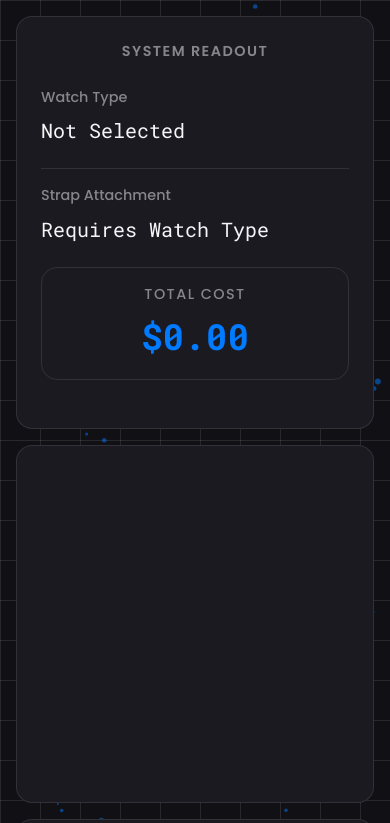
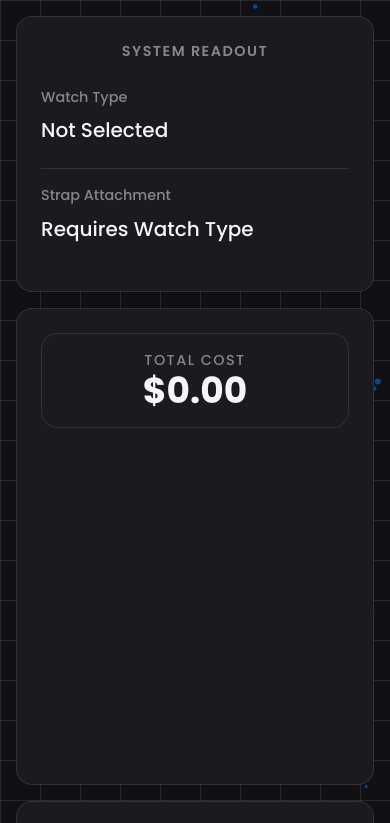
Before and after one commit to mustakim-1/customized-watch, a plain HTML site: page index.html in a window 390 px wide. Shown: the top 823 px of the page. Drawn offline with nearby package versions, Linux system fonts and the light colour scheme.

Commit message:
theme changed

```diff
--- a/index.html
+++ b/index.html
@@ -3,7 +3,7 @@
 <head>
     <meta charset="UTF-8">
     <meta name="viewport" content="width=device-width, initial-scale=1.0">
-    <title>Aura Straps | M-Series Configurator</title>
+    <title>Aura Straps | M-Series Configurator (Fixed)</title>
     <link rel="preconnect" href="https://fonts.googleapis.com">
     <link rel="preconnect" href="https://fonts.gstatic.com" crossorigin>
     <link href="https://fonts.googleapis.com/css2?family=Poppins:wght@300;400;500;600;700&family=Roboto+Mono:wght@400;700&display=swap" rel="stylesheet">
@@ -62,8 +62,8 @@
         .display-panel {
             background-color: transparent;
             border: none;
-            padding: 0; /* Remove padding from this panel */
-            justify-content: center;
+            padding: 0;
+            /* BUG FIX: Removed justify-content: center; which caused the collapse */
         }
         #projection-field { width: 100%; flex-grow: 1; display: flex; align-items: center; justify-content: center; perspective: 1500px; position: relative; cursor: none; }
         #mouse-reticle { position: absolute; width: 40px; height: 40px; border: 1px solid var(--accent-blue); border-radius: 50%; transform: translate(-50%, -50%); pointer-events: none; transition: opacity 0.2s ease; opacity: 0; }
@@ -79,10 +79,10 @@
         .summary-item { padding-bottom: 1.5rem; border-bottom: 1px solid var(--border-color); }
         .summary-item:last-child { border-bottom: none; }
         .summary-item h3 { font-size: 0.9rem; font-weight: 500; color: var(--text-secondary); margin-bottom: 0.5rem; }
-        .summary-item p { font-size: 1.5rem; font-family: var(--text-monospace); color: var(--text-primary); }
-        #total-price-container { margin-bottom: 2rem; padding: 1rem; border-radius: 1rem; text-align: center; border: 1px solid var(--border-color); }
-        #total-price-container h2 { font-size: 0.9rem; font-weight: 500; color: var(--text-secondary); letter-spacing: 0.1em; text-transform: uppercase; }
-        #summary-total { font-size: 2.5rem; font-weight: 700; font-family: var(--text-monospace); margin-top: 0.25rem; color: var(--accent-blue); transition: font-size 0.3s ease; }
+        .summary-item p { font-size: 1.5rem; color: var(--text-primary); }
+        #total-price-container, .total-price-container-mobile { padding: 1rem; border-radius: 1rem; text-align: center; border: 1px solid var(--border-color); }
+        #total-price-container h2, .total-price-container-mobile h2 { font-size: 0.9rem; font-weight: 500; color: var(--text-secondary); letter-spacing: 0.1em; text-transform: uppercase; }
+        #summary-total, .summary-total-mobile { font-size: 2.5rem; font-weight: 700; font-family: var(--text-monospace); margin-top: 0.25rem; color: var(--accent-blue); transition: font-size 0.3s ease; }
         .control-group h3 { font-size: 0.9rem; font-weight: 500; color: var(--text-secondary); margin-bottom: 1rem; }
         .custom-button { transition: all 0.2s ease; border: 1px solid var(--border-color); background-color: transparent; padding: 1rem; cursor: pointer; text-align: center; font-weight: 500; border-radius: 0.75rem; color: var(--text-primary); }
         .custom-button:hover { border-color: var(--accent-blue); color: var(--accent-blue); }
@@ -100,32 +100,27 @@
         #notification-title { color: var(--text-primary); font-weight: 600; }
         #notification-message { color: var(--text-secondary); }
 
-        /* --- NEW: RESPONSIVE DESIGN FIXES --- */
+        .total-price-container-mobile { display: none; }
+
         @media (max-width: 1024px) {
-            body { overflow-y: auto; } /* Enable scrolling on smaller devices */
-            .configurator-container {
-                grid-template-columns: 1fr; /* Single column layout */
-                grid-template-rows: auto auto auto; /* Define rows for stacking */
-                height: auto;
-                min-height: 100vh;
+            body { overflow-y: auto; }
+            .configurator-container { grid-template-columns: 1fr; grid-template-rows: auto auto auto; height: auto; min-height: 100vh; padding: 1.5rem; gap: 1.5rem; }
+            .panel { height: auto; max-height: none; }
+            .summary-panel { order: 1; }
+            .display-panel { order: 2; height: auto; }
+            .controls-panel { order: 3; }
+            .display-panel {
                 padding: 1.5rem;
+                background-color: var(--bg-panel);
+                border: 1px solid var(--border-color);
+                /* New properties to stack mobile content correctly */
+                justify-content: flex-start;
                 gap: 1.5rem;
             }
-            .panel { height: auto; max-height: none; }
-            .summary-panel { order: 1; }
-            .display-panel { order: 2; height: auto; /* Allow height to be auto */ }
-            .controls-panel { order: 3; }
-
-            .display-panel {
-                padding-top: 1.5rem; /* Add padding back for mobile */
-                background-color: var(--bg-panel);
-                border: 1px solid var(--border-color);
-            }
-            #projection-field {
-                aspect-ratio: 1 / 1; /* Give the display a consistent shape */
-                cursor: default; /* Use standard cursor on touch */
-            }
-            #mouse-reticle { display: none; } /* Hide the reticle on touch devices */
+            #projection-field { aspect-ratio: 1 / 1; cursor: default; flex-grow: 1; }
+            #mouse-reticle { display: none; }
+            #total-price-container { display: none; }
+            .total-price-container-mobile { display: block; width: 100%; }
         }
 
         @media (max-width: 768px) {
@@ -133,8 +128,8 @@
             .panel { padding: 1.5rem; border-radius: 1rem;}
             .panel-title { font-size: 0.9rem; margin-bottom: 1.5rem; }
             .summary-item p { font-size: 1.25rem; }
-            #total-price-container { padding: 1rem; margin-bottom: 1.5rem; }
-            #summary-total { font-size: 2.25rem; }
+            .total-price-container-mobile { padding: 1rem; }
+            #summary-total, .summary-total-mobile { font-size: 2.25rem; }
             .custom-button { padding: 0.8rem; font-size: 0.9rem; }
             #submit-btn { font-size: 1rem; }
             #notification-modal { padding: 1.5rem; }
@@ -145,7 +140,7 @@
     <canvas id="particle-canvas"></canvas>
 
     <div class="configurator-container">
-        <!-- Summary Panel (Left) - Text Updated -->
+        <!-- Summary Panel (Left) -->
         <div class="panel summary-panel animate-entry">
             <h2 class="panel-title">System Readout</h2>
             <div class="space-y-4 flex-grow">
@@ -164,17 +159,22 @@
                     </div>
                 </div>
             </div>
+            <!-- This container is for DESKTOP ONLY -->
             <div id="total-price-container">
                 <h2>Total Cost</h2>
-                <p class="summary-total" id="summary-total">$0.00</p>
+                <p id="summary-total" class="font-bold text-4xl">$0.00</p>
             </div>
         </div>
 
         <!-- Display Panel (Center) -->
         <div class="panel display-panel animate-entry">
+            <!-- This container is for MOBILE ONLY -->
+            <div class="total-price-container-mobile">
+                <h2>Total Cost</h2>
+                <p id="summary-total-mobile" class="font-bold text-4xl">$0.00</p>
+            </div>
             <div id="projection-field">
                 <div id="mouse-reticle"></div>
-                <!-- Images are the same, but alt tags are updated for accessibility -->
                 <img src="https://i.imgur.com/G3PAnvB.png" class="product-image" data-part="chassis" data-id="basic" alt="Basic Connectors">
                 <img src="https://i.imgur.com/w1sO86b.png" class="product-image" data-part="chassis" data-id="premium" alt="Premium Connectors">
                 <img src="https://i.imgur.com/gK9xG7I.png" class="product-image" data-part="strap" data-id="belt" alt="Belt Strap">
@@ -183,7 +183,7 @@
             </div>
         </div>
 
-        <!-- Controls Panel (Right) - Text Updated -->
+        <!-- Controls Panel (Right) -->
         <div class="panel controls-panel animate-entry">
             <div class="flex-grow flex flex-col justify-center">
                 <h2 class="panel-title">Configuration</h2>
@@ -215,9 +215,9 @@
 
     <div id="notification-overlay"> <div id="notification-modal"> <h2 id="notification-title" class="text-2xl font-bold mb-4"></h2> <p id="notification-message" class="mb-8"></p> <div id="notification-actions"></div> </div> </div>
 
-    <audio id="audio-select" src="https://cdn.pixabay.com/download/audio/2022/03/10/audio_c359286d38.mp3" preload="auto"></audio>
-    <audio id="audio-confirm" src="https://cdn.pixabay.com/download/audio/2022/01/21/audio_ea3b2a8063.mp3" preload="auto"></audio>
-    <audio id="audio-error" src="https://cdn.pixabay.com/download/audio/2022/03/15/audio_74cbfdc833.mp3" preload="auto"></audio>
+    <audio id="audio-select" src="https://cdn.pixabay.com/download/audio/2021/08/04/audio_0625c48545.mp3" preload="auto"></audio>
+    <audio id="audio-confirm" src="https://cdn.pixabay.com/download/audio/2022/01/18/audio_472b6a552a.mp3" preload="auto"></audio>
+    <audio id="audio-error" src="https://cdn.pixabay.com/download/audio/2022/03/10/audio_a75386235b.mp3" preload="auto"></audio>
 
 <script>
     document.addEventListener('DOMContentLoaded', () => {
@@ -233,6 +233,7 @@
             summaryTypePrice: document.getElementById('summary-type-price'),
             summaryStrapPrice: document.getElementById('summary-strap-price'),
             summaryTotal: document.getElementById('summary-total'),
+            summaryTotalMobile: document.getElementById('summary-total-mobile'),
             submitBtn: document.getElementById('submit-btn'),
             notification: { overlay: document.getElementById('notification-overlay'), modal: document.getElementById('notification-modal'), title: document.getElementById('notification-title'), message: document.getElementById('notification-message'), actions: document.getElementById('notification-actions') },
             audio: { select: document.getElementById('audio-select'), confirm: document.getElementById('audio-confirm'), error: document.getElementById('audio-error') }
@@ -252,26 +253,29 @@
         function animateParticles() { ctx.clearRect(0, 0, canvas.width, canvas.height); particles.forEach(p => p.update()); requestAnimationFrame(animateParticles); }
         initParticles(); animateParticles(); window.addEventListener('resize', () => { canvas.width = window.innerWidth; canvas.height = window.innerHeight; particles = []; initParticles(); });
 
-        let animationFrameId;
-        function animateCountUp(element, endValue) {
-            if (animationFrameId) cancelAnimationFrame(animationFrameId);
+        let animationFrameIdDesktop, animationFrameIdMobile;
+        function animateCountUp(element, endValue, frameIdRef) {
+            if (frameIdRef.id) cancelAnimationFrame(frameIdRef.id);
             const startValue = parseFloat(element.textContent.replace('$', '')) || 0;
             const duration = 700;
             let startTime = null;
-            if (startValue === endValue) return;
+            if (startValue === endValue) {
+                element.textContent = `$${endValue.toFixed(2)}`;
+                return;
+            }
             function step(timestamp) {
                 if (!startTime) startTime = timestamp;
                 const progress = Math.min((timestamp - startTime) / duration, 1);
                 const easedProgress = 1 - Math.pow(1 - progress, 3);
                 const currentValue = startValue + (endValue - startValue) * easedProgress;
                 element.textContent = `$${currentValue.toFixed(2)}`;
-                if (progress < 1) animationFrameId = requestAnimationFrame(step);
+                if (progress < 1) frameIdRef.id = requestAnimationFrame(step);
                 else element.textContent = `$${endValue.toFixed(2)}`;
             }
-            animationFrameId = requestAnimationFrame(step);
+            frameIdRef.id = requestAnimationFrame(step);
         }
 
-        function playSound(sound, volume = 0.8) { sound.currentTime = 0; sound.volume = volume; sound.play(); }
+        function playSound(sound, volume = 0.4) { sound.currentTime = 0; sound.volume = volume; sound.play(); }
 
         const resetState = () => {
             state = { chassis: null, chassisPrice: 0, strap: null, strapPrice: 0 };
@@ -283,14 +287,14 @@
             updateSummary();
         };
 
-        // --- CORE LOGIC (With Updated Text) ---
         function updateSummary() {
             dom.summaryType.textContent = state.chassis ? state.chassis.name : 'Not Selected';
             dom.summaryTypePrice.textContent = state.chassis ? `$${state.chassisPrice.toFixed(2)}` : '';
             dom.summaryStrap.textContent = state.chassis ? (state.strap ? state.strap.name : 'Pending...') : 'Requires Watch Type';
             dom.summaryStrapPrice.textContent = state.strap ? `$${state.strapPrice.toFixed(2)}` : '';
             const totalPrice = (state.chassisPrice || 0) + (state.strapPrice || 0);
-            animateCountUp(dom.summaryTotal, totalPrice);
+            animateCountUp(dom.summaryTotal, totalPrice, { id: animationFrameIdDesktop });
+            animateCountUp(dom.summaryTotalMobile, totalPrice, { id: animationFrameIdMobile });
         }
 
         function materializeImage(part, id) {
@@ -314,7 +318,7 @@
             button.addEventListener('click', () => {
                 const { id, name, price } = button.dataset;
                 if (state.chassis && state.chassis.id === id) return;
-                playSound(dom.audio.select, 0.4);
+                playSound(dom.audio.select);
                 state.chassis = { id, name, price: parseInt(price) };
                 state.chassisPrice = parseInt(price);
                 dom.chassisButtons.forEach(b => b.classList.remove('selected'));
@@ -330,10 +334,10 @@
 
         dom.strapButtons.forEach(button => {
             button.addEventListener('click', () => {
-                if (!state.chassis) { playSound(dom.audio.error, 0.5); return; }
+                if (!state.chassis) { playSound(dom.audio.error); return; }
                 const { id, name, price } = button.dataset;
                 if (state.strap && state.strap.id === id) return;
-                playSound(dom.audio.select, 0.6);
+                playSound(dom.audio.select);
                 state.strap = { id, name, price: parseInt(price) };
                 state.strapPrice = parseInt(price);
                 dom.strapButtons.forEach(b => b.classList.remove('selected'));
@@ -343,11 +347,10 @@
             });
         });
 
-        // --- UPDATED Final Confirmation Modal Text ---
         dom.submitBtn.addEventListener('click', () => {
             if (!state.chassis || !state.strap) {
                 showNotification('Incomplete Configuration', 'Please select both a watch type and a strap to finalize your build.');
-                playSound(dom.audio.error, 0.5);
+                playSound(dom.audio.error);
                 return;
             }
 
```
